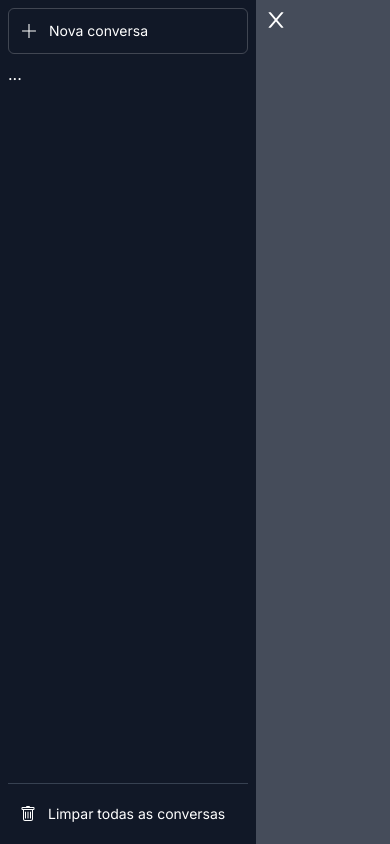
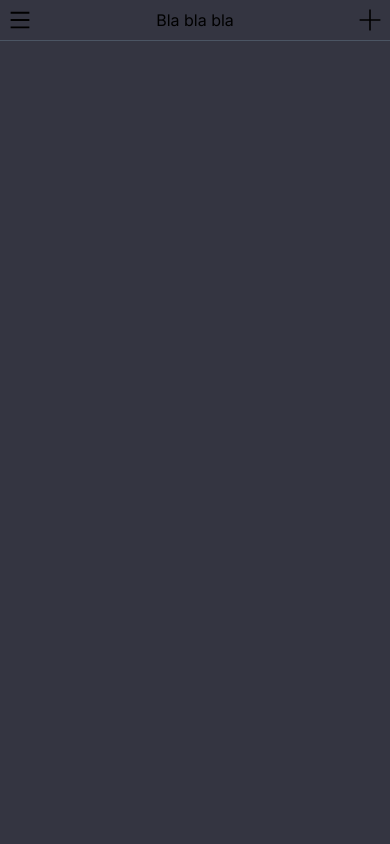
Before and after one commit to jonasbfranco/chatgpt-clone, a Next.js app: page / in a window 390 px wide. Built offline with nearby package versions, Linux system fonts and the light colour scheme.

Commit message:
terceiro  commit

```diff
--- a/src/app/page.tsx
+++ b/src/app/page.tsx
@@ -1,14 +1,15 @@
 "use client"
 
+import { Header } from "@/components/Header";
 import { Sidebar } from "@/components/Sidebar";
 import { useState } from "react";
 
 const Page = () => {
-  const [sidebarOpened, setSidebarOpened] = useState(true);
+  const [sidebarOpened, setSidebarOpened] = useState(false);
 
-  const closeSidebar = () => {
-    setSidebarOpened(false);
-  }
+  const openSidebar = () => setSidebarOpened(true);
+  const closeSidebar = () => setSidebarOpened(false);
+
 
   const handleClearConversations = () => {
 
@@ -32,7 +33,13 @@ const Page = () => {
       </Sidebar>
 
       <section className="flex flex-col w-full">
-        <button onClick={() => setSidebarOpened(true)}>Abrir Sidebar</button>
+
+        <Header
+          openSidebarClick={openSidebar}
+          title={`Bla bla bla`}
+          newChatClick={handleNewChat}
+        />
+
       </section>
     </main>
   );
--- /dev/null
+++ b/src/components/Header.tsx
@@ -0,0 +1,26 @@
+import IconAdd from "./icons/IconAdd";
+import IconMenu from "./icons/IconMenu";
+
+type Props = {
+    openSidebarClick: () => void;
+    title: string;
+    newChatClick: () => void;
+}
+
+export const Header = ({ openSidebarClick, title, newChatClick }: Props) => {
+    return (
+        <header className="flex justify-between items-center w-full border-b border-b-gray-600 p-2 md:hidden">
+
+            <div onClick={openSidebarClick}>
+                <IconMenu width={24} height={24}/>
+            </div>
+
+            <div className="mx-2 truncate">{title}</div>
+
+            <div onClick={newChatClick}>
+                <IconAdd width={24} height={24}/>
+            </div>
+
+        </header>
+    );
+}
--- a/src/components/Sidebar.tsx
+++ b/src/components/Sidebar.tsx
@@ -1,5 +1,5 @@
 import { ReactNode } from "react";
-import IconClose from "./icons/iconClose";
+import IconClose from "./icons/IconClose";
 import IconAdd from "./icons/IconAdd";
 import { SidebarButton } from "./SidebarButton";
 import IconTrash from "./icons/IconTrash";
--- /dev/null
+++ b/src/components/icons/IconMenu.tsx
@@ -0,0 +1,18 @@
+// icon:menu | Ant Design Icons https://ant.design/components/icon/ | Ant Design
+import * as React from "react";
+
+function IconMenu(props: React.SVGProps<SVGSVGElement>) {
+  return (
+    <svg
+      viewBox="0 0 1024 1024"
+      fill="currentColor"
+      height="1em"
+      width="1em"
+      {...props}
+    >
+      <path d="M904 160H120c-4.4 0-8 3.6-8 8v64c0 4.4 3.6 8 8 8h784c4.4 0 8-3.6 8-8v-64c0-4.4-3.6-8-8-8zm0 624H120c-4.4 0-8 3.6-8 8v64c0 4.4 3.6 8 8 8h784c4.4 0 8-3.6 8-8v-64c0-4.4-3.6-8-8-8zm0-312H120c-4.4 0-8 3.6-8 8v64c0 4.4 3.6 8 8 8h784c4.4 0 8-3.6 8-8v-64c0-4.4-3.6-8-8-8z" />
+    </svg>
+  );
+}
+
+export default IconMenu;
```
